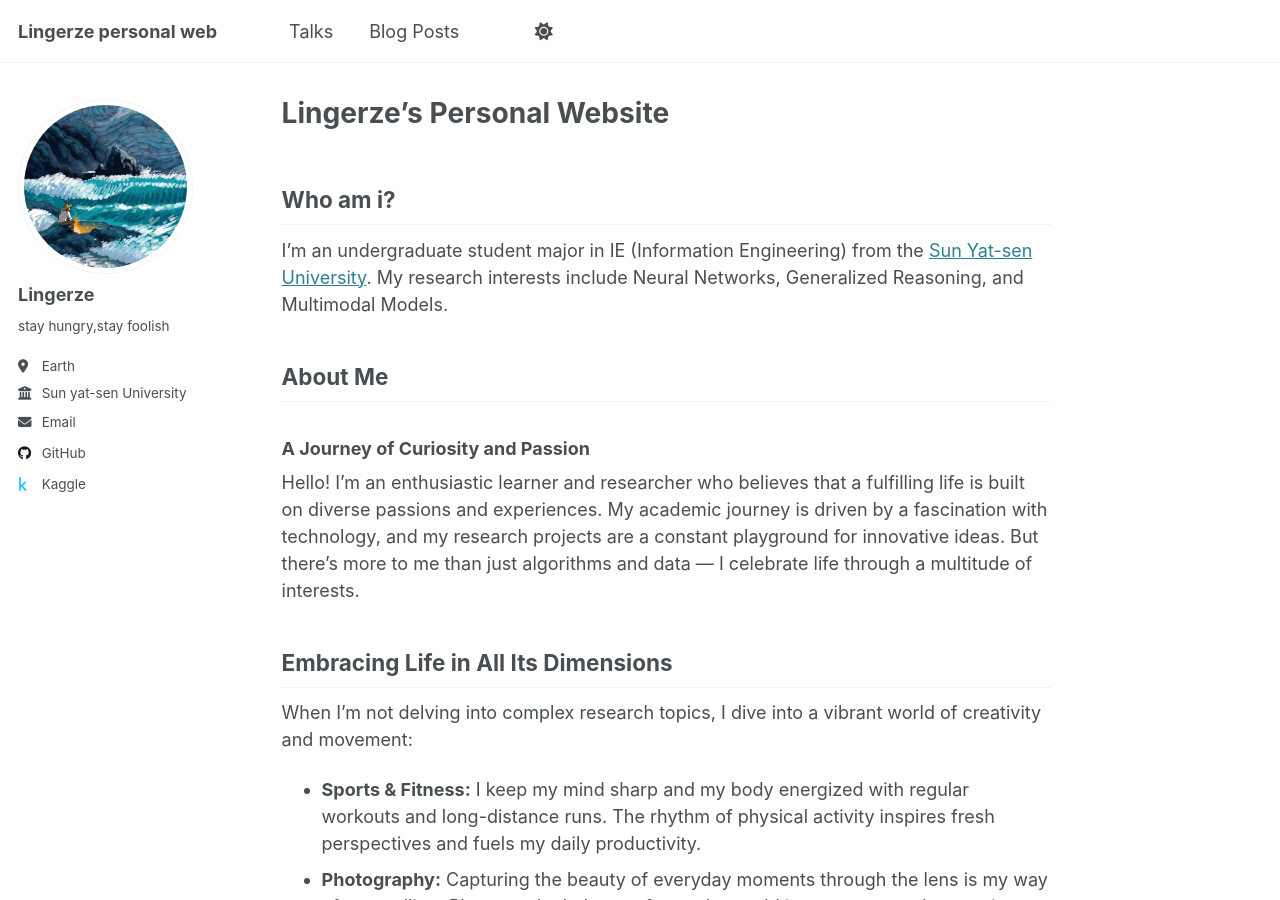
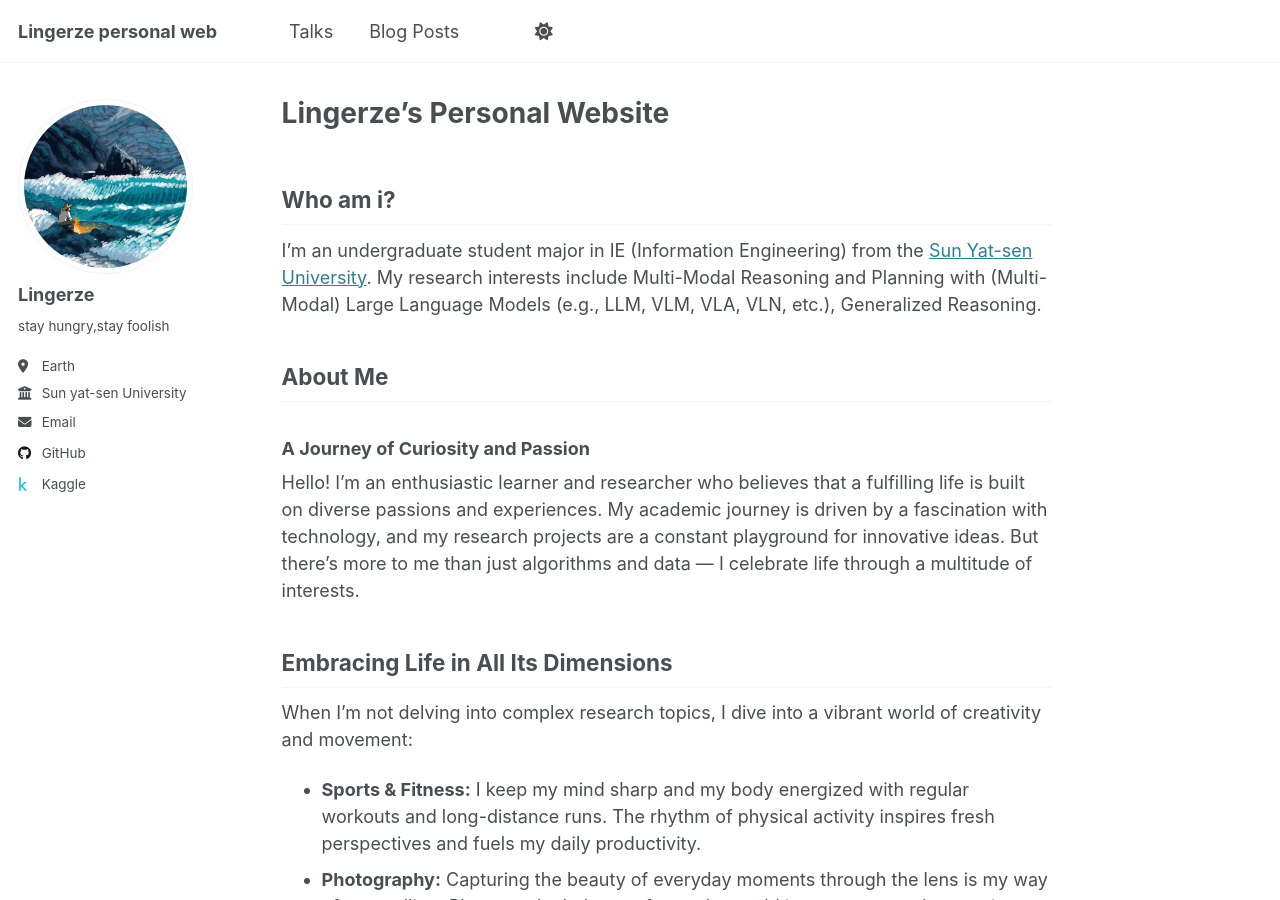
Before and after one commit to lingerze/lingerze.github.io, a Jekyll site: the page built from _pages/about.md, in a window 1280 px wide and 900 px high. Built offline with Jekyll 4.4.1, drawn with Linux system fonts in a browser that asks for light colours.

Commit message:
Revise research interests in about page

```diff
--- a/_pages/about.md
+++ b/_pages/about.md
@@ -10,7 +10,7 @@ redirect_from:
 
 Who am i?
 ------
-I'm an undergraduate student major in IE (Information Engineering) from the [Sun Yat-sen University](https://www.sysu.edu.cn/). My research interests include Neural Networks, Generalized Reasoning, and Multimodal Models.
+I'm an undergraduate student major in IE (Information Engineering) from the [Sun Yat-sen University](https://www.sysu.edu.cn/). My research interests include Multi-Modal Reasoning and Planning with (Multi-Modal) Large Language Models (e.g., LLM, VLM, VLA, VLN, etc.), Generalized Reasoning.
 
 ## About Me
 
```
